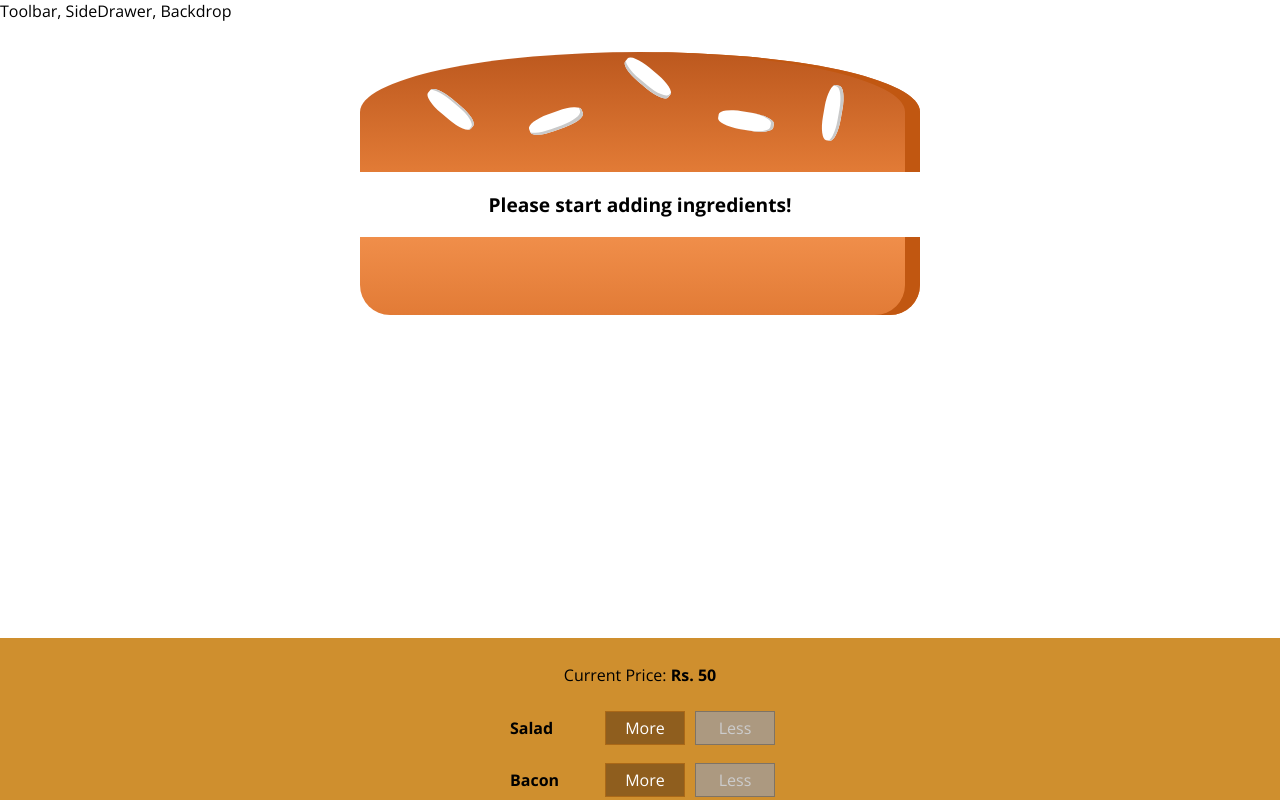
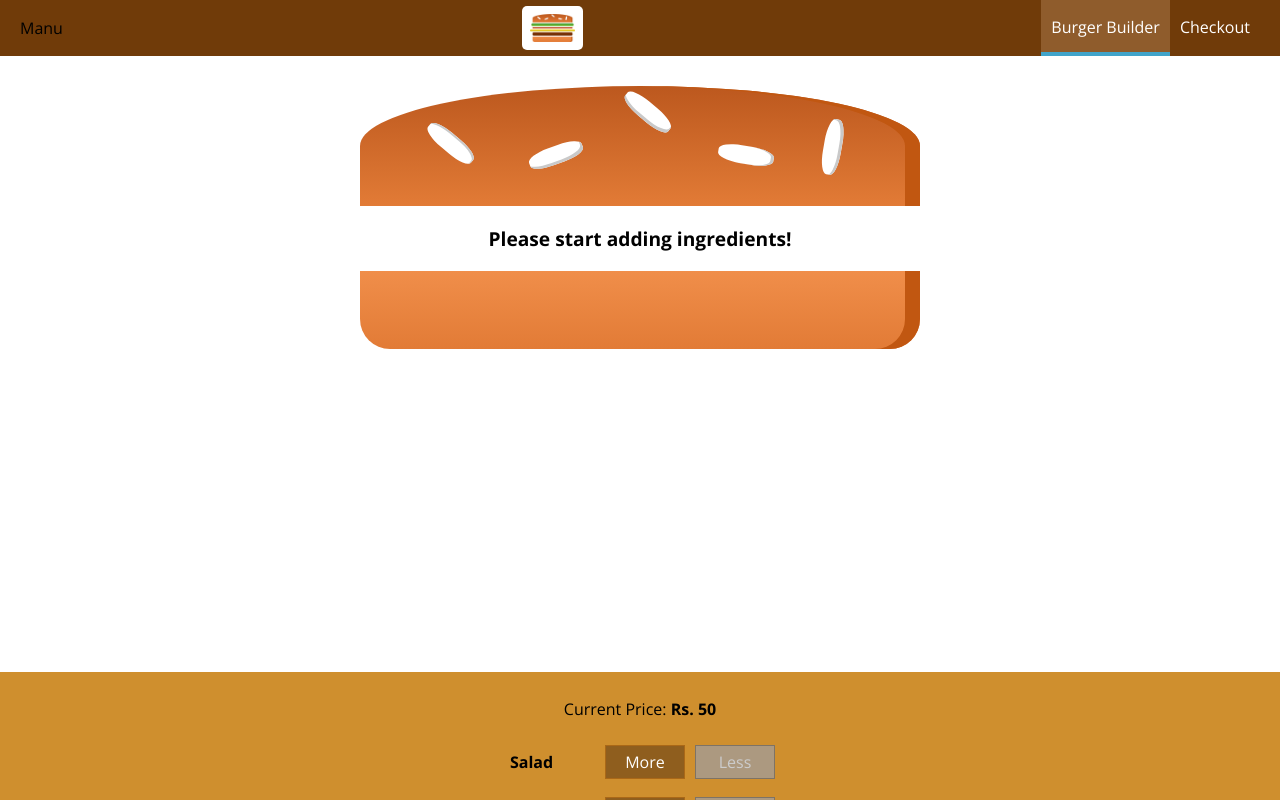
Before and after one commit to ayushyadav468/Burger-Builder, a React app: page / in a window 1280 px wide. Shown: the top 800 px of the page. Built offline with nearby package versions, Linux system fonts and the light colour scheme.

Commit message:
Burger logo and navbar added

```diff
--- a/src/components/Layout/Layout.js
+++ b/src/components/Layout/Layout.js
@@ -1,10 +1,11 @@
 import React from 'react';
 import Aux from '../../hoc/Aux';
+import Toolbar from '../Navigation/Toolbar/Toolbar';
 import styles from './Layout.module.css';
 
 const layout = (props) => (
   <Aux>
-    <div>Toolbar, SideDrawer, Backdrop</div>
+    <Toolbar />
     <main className={styles.Content}>{props.children}</main>
   </Aux>
 );
--- a/src/components/Layout/Layout.module.css
+++ b/src/components/Layout/Layout.module.css
@@ -1,3 +1,3 @@
 .Content {
-  margin-top: 16px;
+  margin-top: 72px;
 }
--- /dev/null
+++ b/src/components/Logo/Logo.js
@@ -0,0 +1,11 @@
+import React from 'react';
+import burgerLogo from '../../assets/images/burger-logo.png';
+import styles from './Logo.module.css';
+
+const logo = () => (
+  <div className={styles.Logo}>
+    <img src={burgerLogo} alt="MyBurger" />
+  </div>
+);
+
+export default logo;
--- /dev/null
+++ b/src/components/Logo/Logo.module.css
@@ -0,0 +1,10 @@
+.Logo {
+  background-color: white;
+  padding: 8px;
+  height: 80%;
+  box-sizing: border-box;
+  border-radius: 5px;
+}
+.Logo img {
+  height: 100%;
+}
--- /dev/null
+++ b/src/components/Navigation/NavigationItems/NavigationItem/NavigationItem.js
@@ -0,0 +1,12 @@
+import React from 'react';
+import styles from './NavigationItem.module.css';
+
+const navigationItem = (props) => (
+  <li className={styles.NavigationItem}>
+    <a href={props.link} className={props.active ? styles.active : null}>
+      {props.children}
+    </a>
+  </li>
+);
+
+export default navigationItem;
--- /dev/null
+++ b/src/components/Navigation/NavigationItems/NavigationItem/NavigationItem.module.css
@@ -0,0 +1,24 @@
+.NavigationItem {
+  margin: 0;
+  box-sizing: border-box;
+  display: flex;
+  align-items: center;
+  height: 100%;
+  width: auto;
+}
+.NavigationItem a {
+  color: white;
+  text-decoration: none;
+  height: 100%;
+  padding: 16px 10px;
+  border-bottom: 4px solid transparent;
+  box-sizing: border-box;
+  display: block;
+}
+.NavigationItem a:active,
+.NavigationItem a:hover,
+.NavigationItem a.active {
+  background-color: #8f5c2c;
+  border-bottom: 4px solid #40a4ca;
+  color: white;
+}
--- /dev/null
+++ b/src/components/Navigation/NavigationItems/NavigationItems.js
@@ -0,0 +1,14 @@
+import React from 'react';
+import styles from './NavigationItems.module.css';
+import NavigationItem from './NavigationItem/NavigationItem';
+
+const navigationItems = () => (
+  <ul className={styles.NavigationItems}>
+    <NavigationItem link="/" active>
+      Burger Builder
+    </NavigationItem>
+    <NavigationItem link="/">Checkout</NavigationItem>
+  </ul>
+);
+
+export default navigationItems;
--- /dev/null
+++ b/src/components/Navigation/NavigationItems/NavigationItems.module.css
@@ -0,0 +1,8 @@
+.NavigationItems {
+  margin: 0;
+  padding: 0;
+  list-style: none;
+  display: flex;
+  align-items: center;
+  height: 100%;
+}
--- /dev/null
+++ b/src/components/Navigation/Toolbar/Toolbar.js
@@ -0,0 +1,16 @@
+import React from 'react';
+import styles from './Toolbar.module.css';
+import Logo from '../../Logo/Logo';
+import NavigationItems from '../NavigationItems/NavigationItems';
+
+const toolbar = () => (
+  <header className={styles.Toolbar}>
+    <div>Manu</div>
+    <Logo />
+    <nav>
+      <NavigationItems />
+    </nav>
+  </header>
+);
+
+export default toolbar;
--- /dev/null
+++ b/src/components/Navigation/Toolbar/Toolbar.module.css
@@ -0,0 +1,18 @@
+.Toolbar {
+  height: 56px;
+  width: 100%;
+  position: fixed;
+  top: 0;
+  left: 0;
+  background-color: #703b09;
+  display: flex;
+  justify-content: space-between;
+  align-items: center;
+  padding: 0 20px;
+  box-sizing: border-box;
+  z-index: 90;
+}
+
+.Toolbar nav {
+  height: 100%;
+}
```
Also changed, not shown: src/assets/images/burger-logo.png (added).
